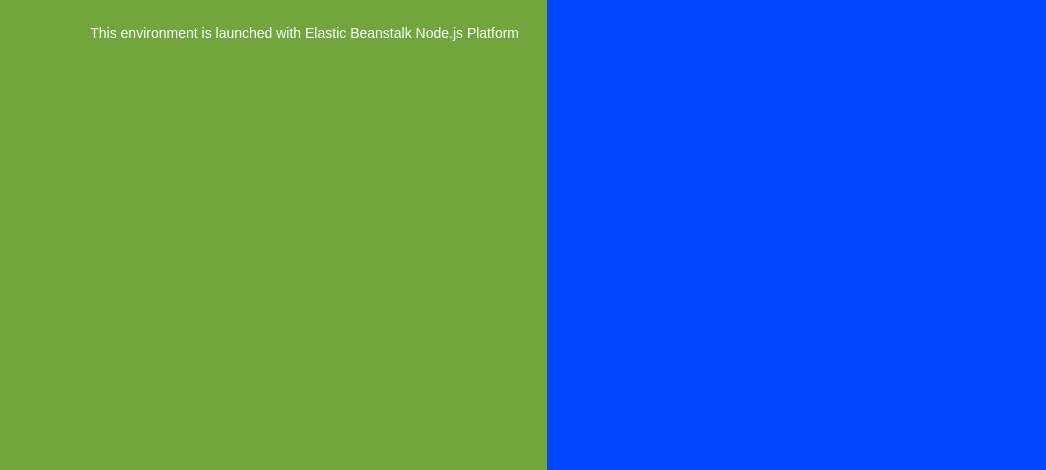
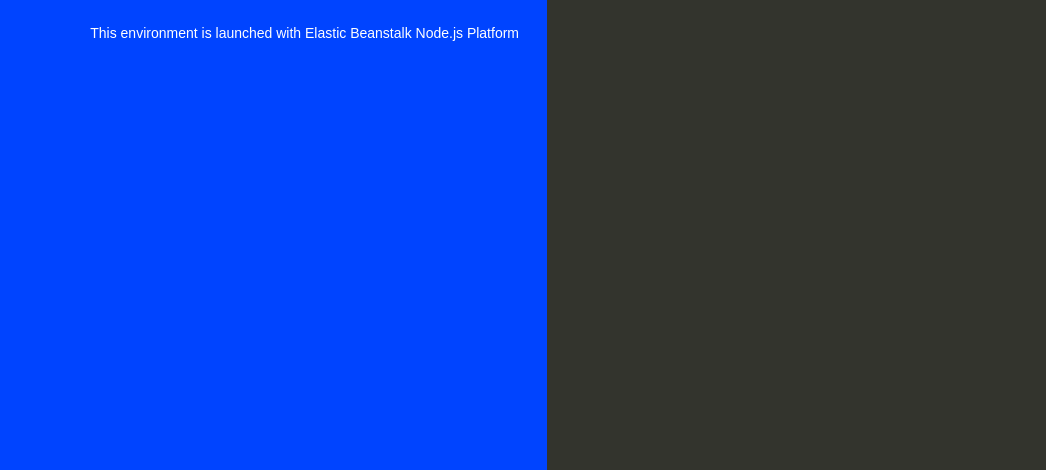
Before and after one commit to nbaez001/node-app, a website: page index.html in a window 1280 px wide. Shown: the part 330-800 px from the top of the page, without its empty margins (93-1139 px from the left). Drawn offline with Linux system fonts and the light colour scheme.

Commit message:
Update index.html

```diff
--- a/index.html
+++ b/index.html
@@ -35,7 +35,7 @@
 
         text-align: right;
         padding-top: 11em;
-        background-color: #73A53E;
+        background-color: #0044ff;
 
       }
       .textColumn p {
@@ -49,7 +49,7 @@
         bottom: 0px;
         left: 50%;
 
-        background-color: #0044ff;
+        background-color: #33342D;
       }
 
       h1 {
```
